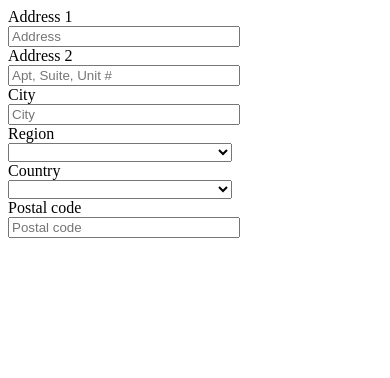
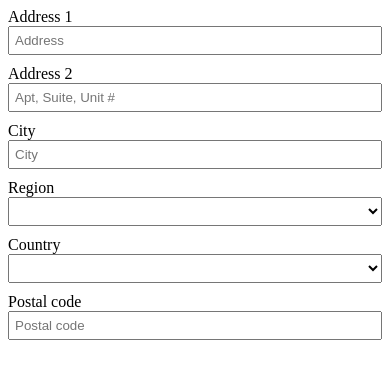
Before and after one commit to donorbox/intl-address-auto-complete, a plain HTML site: page index.html in a window 390 px wide. Drawn offline with nearby package versions, Linux system fonts and the light colour scheme; some packages are replaced by stand-ins of ours; a script that the page names is missing.

Commit message:
CSS responsivenes for index page

```diff
--- a/index.html
+++ b/index.html
@@ -2,8 +2,13 @@
 <html>
   <head>
     <title>jQuery International Address</title>
+    <meta name="viewport" content="width=device-width, height=device-height, initial-scale=1, maximum-scale=1, user-scalable=no">
 
     <style>
+      * {
+            box-sizing: border-box;
+      }
+
       div:after {
         clear: both;
         content: "";
@@ -13,12 +18,23 @@
       label {
         min-width: 150px;
         float: left;
+        padding: 5px 0;
       }
 
       input[type=text], select {
         width: 60%;
         float: left;
+        padding: 5px;
       }
+
+      @media screen and (max-width: 700px) {
+        input[type=text], select, label {
+          float: none;
+          width: 100%;
+          margin-bottom: 10px;
+        }
+      }
+
     </style>
   </head>
 
```
